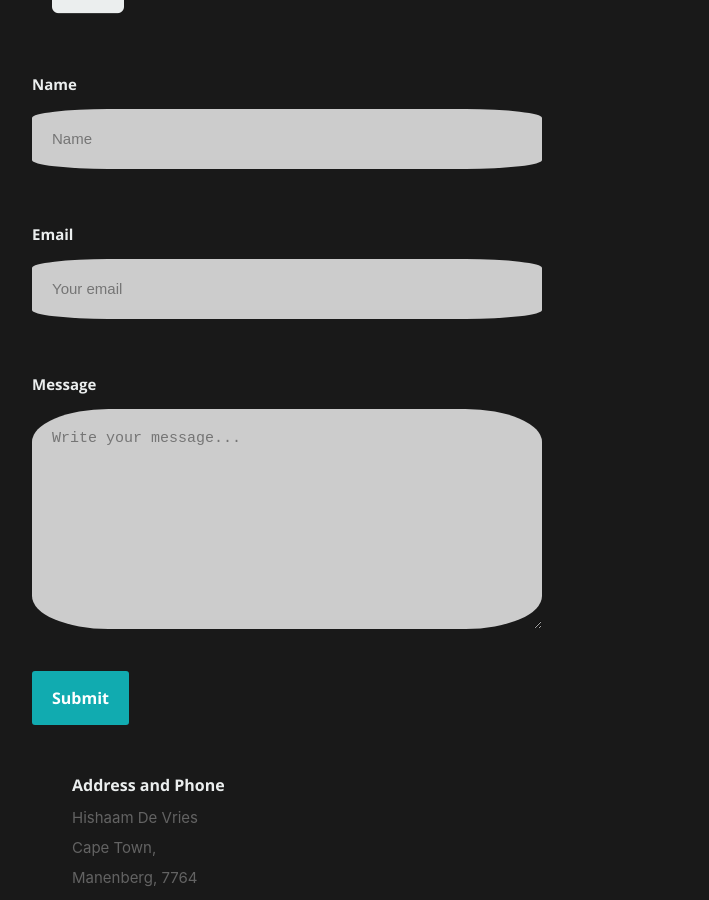
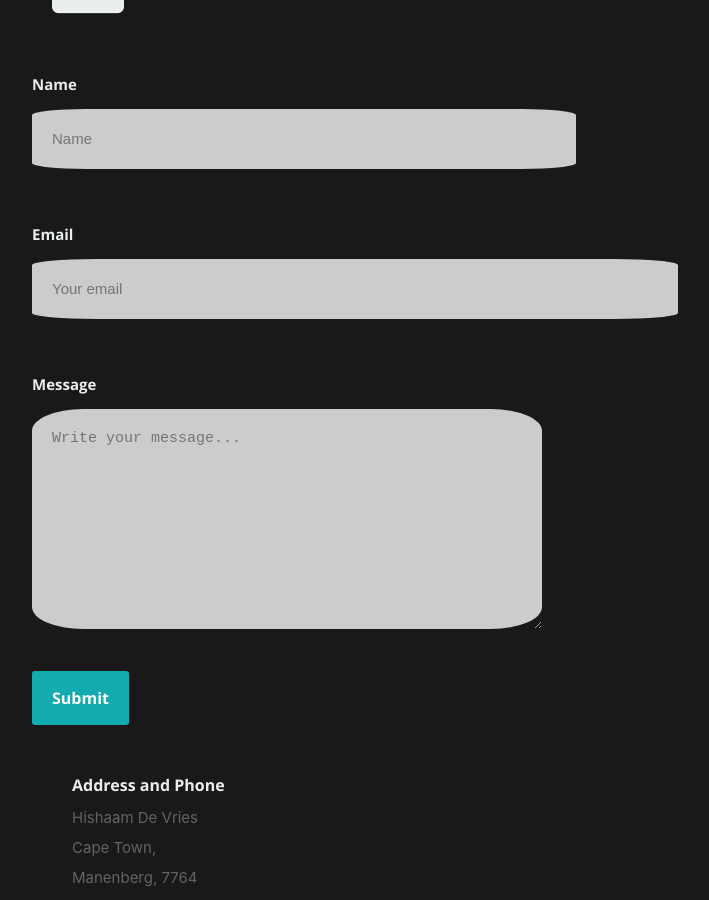
Before and after one commit to HishaamDeVries/New-Portfolio, a React (Create React App) app: page / in a window 1280 px wide. Shown: the part 4175-5075 px from the top of the page, without its empty margins (98-807 px from the left). Built offline with nearby package versions, Linux system fonts and the light colour scheme.

Commit message:
Checking something

```diff
--- a/src/components/ContactUs.js
+++ b/src/components/ContactUs.js
@@ -34,7 +34,7 @@ import React, { Component } from 'react';
                         className="form-control form-control-lg"
                         id="name"
                         placeholder="Name"
-                        style={{ background: "#ccc",  borderRadius: "15%", width: "75%" }}
+                        style={{ background: "#ccc",  borderRadius: "10%", width: "80%" }}
                         required
                       />
                     </div>
@@ -51,7 +51,7 @@ import React, { Component } from 'react';
                         className="form-control form-control-lg"
                         id="exampleFormControlInput1"
                         placeholder="Your email"
-                        style={{ background: "#ccc", borderRadius: "15%", width: "75%"  }}
+                        style={{ background: "#ccc", borderRadius: "10%", width: "95%"  }}
                         required
                       />
                     </div>
@@ -68,7 +68,7 @@ import React, { Component } from 'react';
                         rows="3"
                         cols="50"
                         placeholder="Write your message..."
-                        style={{ background: "#ccc", borderRadius: "15%", width: "75%" }}
+                        style={{ background: "#ccc", borderRadius: "10%", width: "75%" }}
                         required
                       />
                     </div>
```
Also changed, not shown: 6 other files (tests, documents, lock files or other folders).
